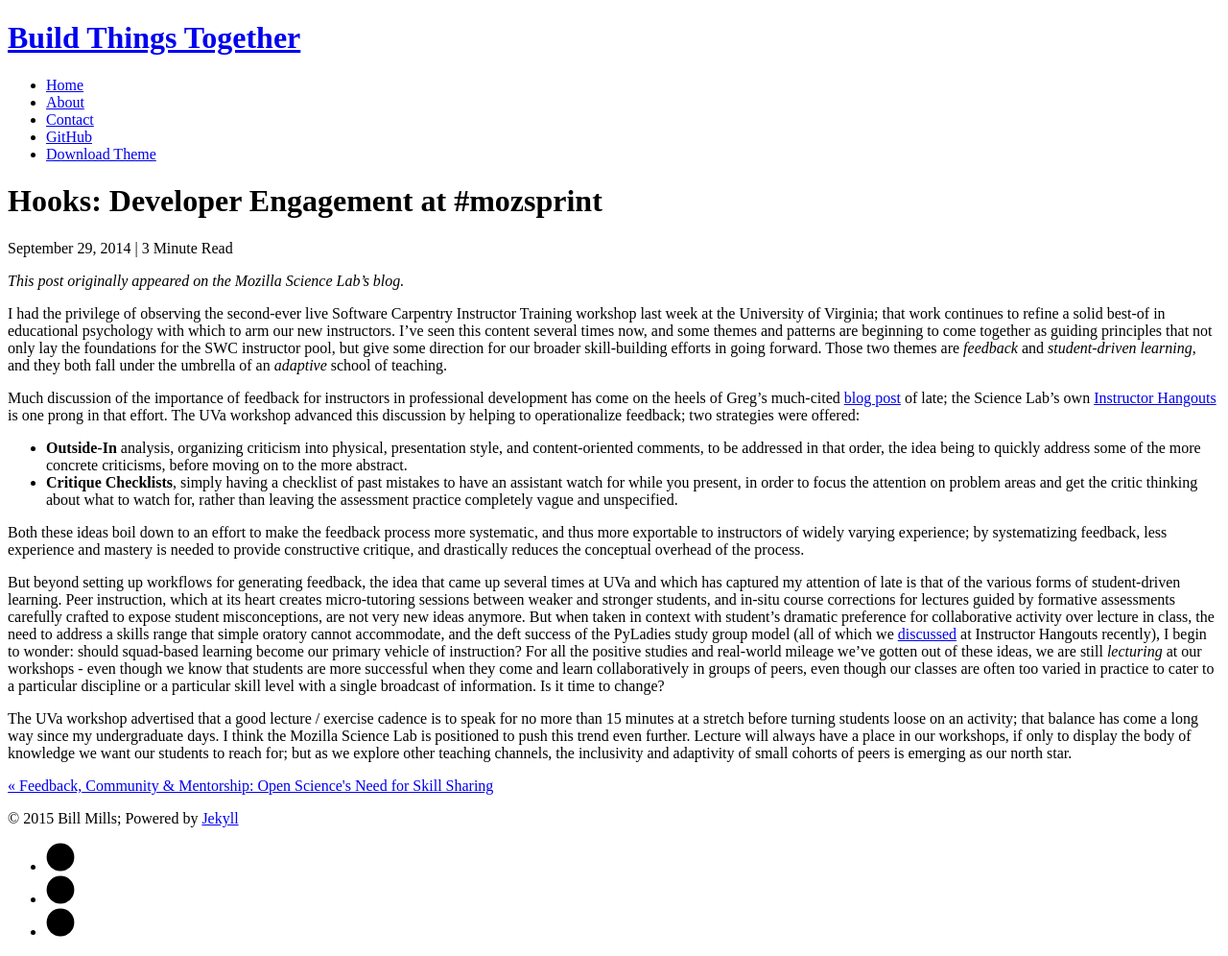
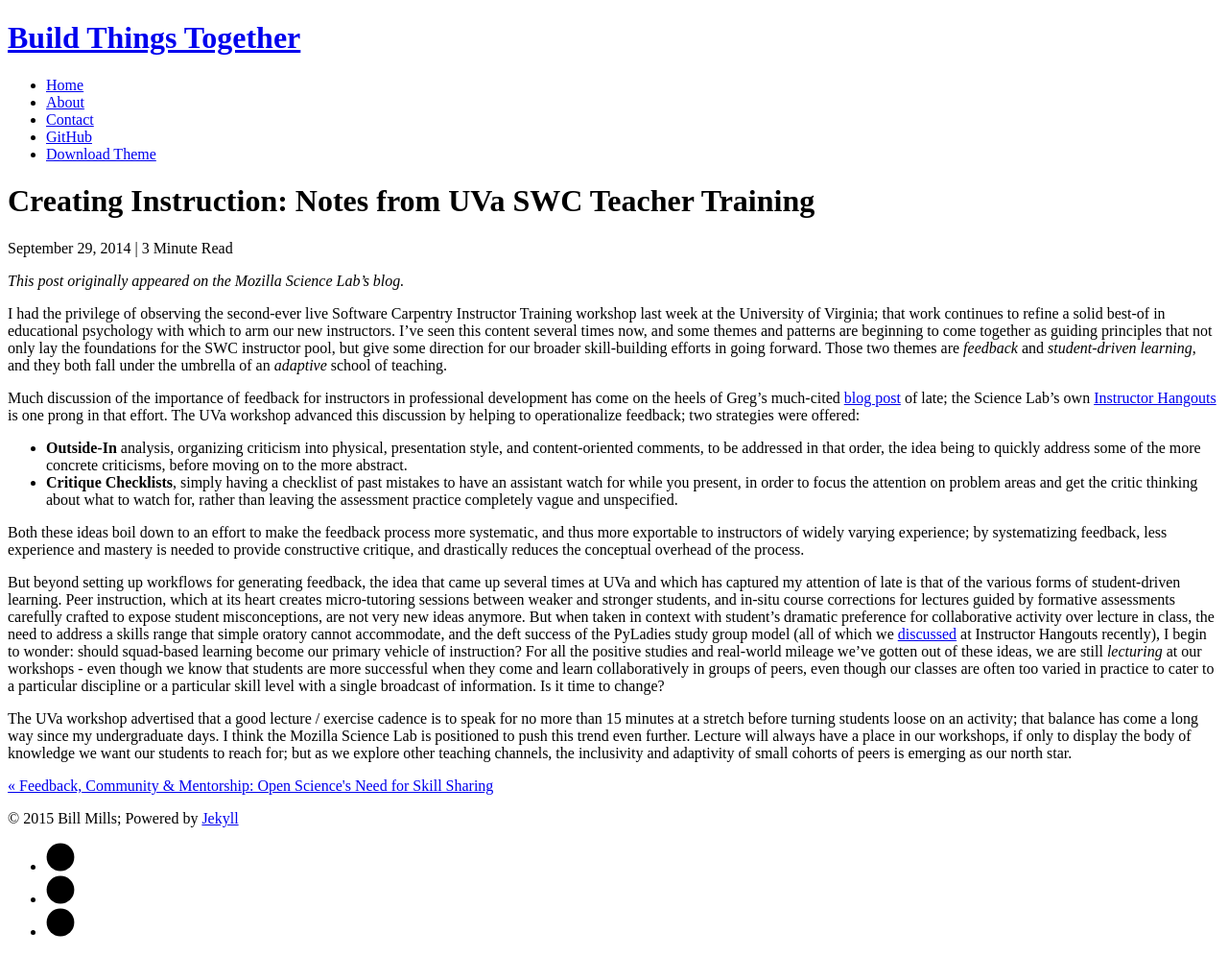
Before and after one commit to bkatiemills/blog, a Jekyll site: the page built from _posts/2014-09-29-uva.markdown, in a window 1280 px wide. Shown: the whole page at 96% size. Built offline with Jekyll 4.4.1, drawn with Linux system fonts in a browser that asks for light colours; nearby versions of some CDN libraries; Markdown is read by kramdown in place of the engine named in the settings; comment, search, counter and statistics services are not loaded.

Commit message:
migrating posts

```diff
--- a/_posts/2014-09-29-uva.markdown
+++ b/_posts/2014-09-29-uva.markdown
@@ -1,6 +1,6 @@
 ---
 layout: post
-title:  "Hooks: Developer Engagement at #mozsprint"
+title:  "Creating Instruction: Notes from UVa SWC Teacher Training"
 date:   2014-09-29
 ---
 
```
